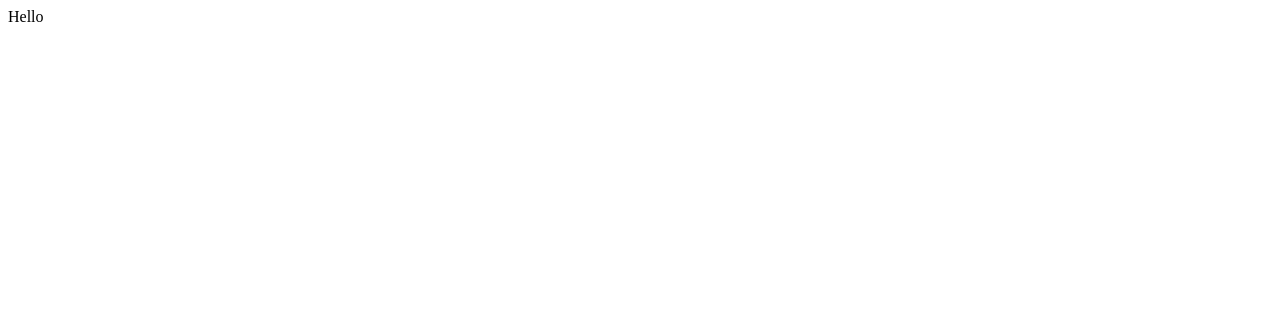
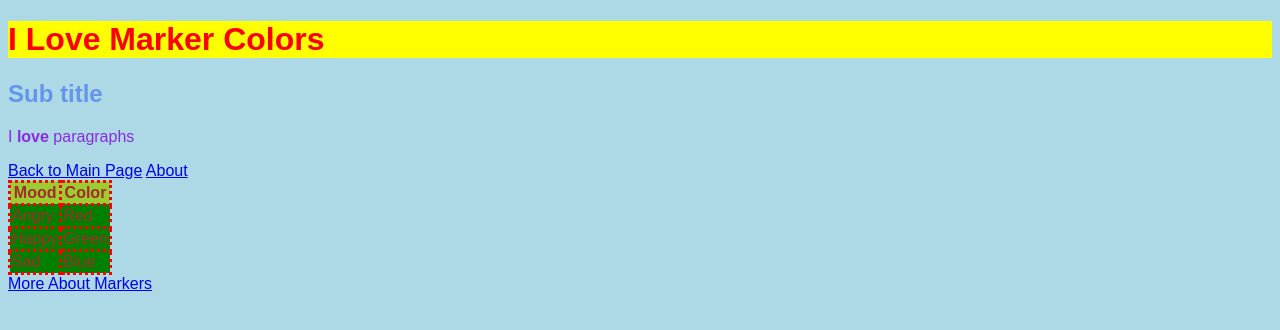
Before and after one commit to cyrus-zheng/cyrus-zheng.github.io, a plain HTML site: page class/aug29/index.html in a window 1280 px wide. Drawn offline with Linux system fonts and the light colour scheme.

Commit message:
updated index.html

```diff
--- a/class/aug29/index.html
+++ b/class/aug29/index.html
@@ -1 +1,37 @@
-Hello
+<!DOCTYPE html>
+<html lang="en">
+    <head>
+        <title>Markers</title>
+        <link rel="stylesheet" href="styles.css">
+    </head>
+
+    <body>
+        <h1> I Love Marker Colors</h1>
+        <h2>Sub title</h2>
+
+        <p>I <strong>love</strong> paragraphs</p>
+        <a href="../../index.html">Back to Main Page</a>
+        <a href="about.html">About</a>
+
+        <table>
+            <tr>
+                <th>Mood</th>
+                <th>Color</th>
+            </tr>
+            <tr>
+                <td>Angry</td>
+                <td>Red</td>
+            </tr>
+            <tr>
+                <td>Happy</td>
+                <td>Green</td>
+            </tr>
+            <tr>
+                <td>Sad</td>
+                <td>Blue</td>
+            </tr>
+        </table>
+        <a href="https://www.markersupply.com/">More About Markers</a>
+    </body>
+
+</html>
--- /dev/null
+++ b/class/aug29/styles.css
@@ -0,0 +1,43 @@
+/* Structure */
+
+body {
+    background-color: lightblue;
+}
+
+/* Tables */
+
+table {
+    border-collapse: collapse;
+}
+
+td, th {
+    border: 3px dotted red;
+    background-color: green;
+}
+
+th {
+    background-color: yellowgreen;
+}
+
+/* Typography */
+
+body {
+    font-family: Arial, Helvetica, sans-serif;
+}
+
+p {
+    color: blueviolet;
+}
+
+h1 {
+    background-color: yellow;
+    color:red;
+}
+
+h2{
+    color:cornflowerblue;
+}
+
+tr {
+    color: brown;
+}
```
Also changed, not shown: assignments/assignment1/index.html (+50 -1 lines), class/aug29/about.html (added, +1 -0 lines), index.html (+21 -1 lines).
